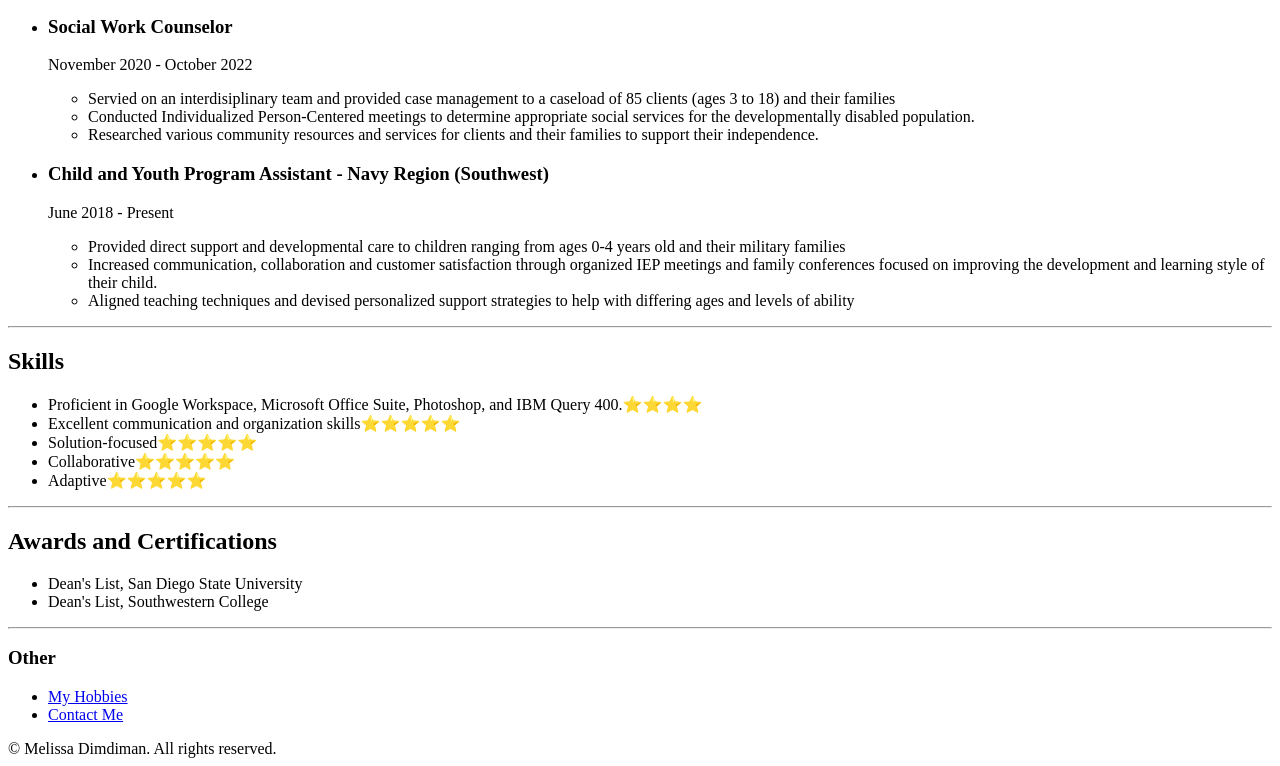
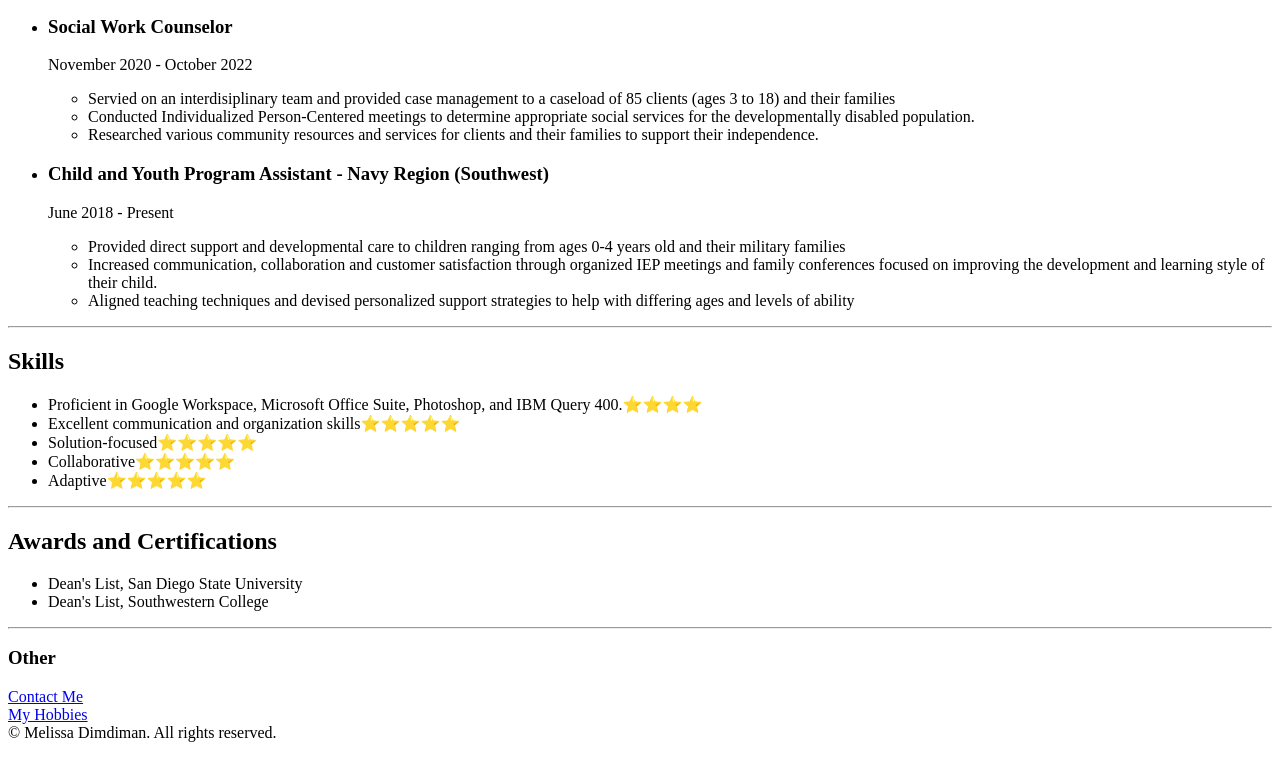
Before and after one commit to mdimdim/html-resume, a plain HTML site: page index.html in a window 1280 px wide. Shown: the part 624-1390 px from the top of the page. Drawn offline with Linux system fonts and the light colour scheme.

Commit message:
Update index.html

```diff
--- a/index.html
+++ b/index.html
@@ -67,10 +67,9 @@
         </ul>
         <hr>
         <h3>Other</h3>
-        <ul>
-            <li><a href="my-hobbies.html">My Hobbies</a></li>
-            <li><a href="contact-me.html">Contact Me</a></li>
-        </ul>
+        <a href="./Pages/contact-me.html">Contact Me</a>
+        <br>
+        <a href=".Pages/my-hobbies.html">My Hobbies</a>
         <footer>© Melissa Dimdiman. All rights reserved.</footer>
     </body>
 </html>
```
